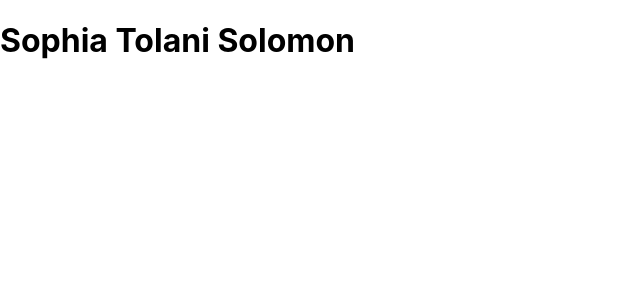
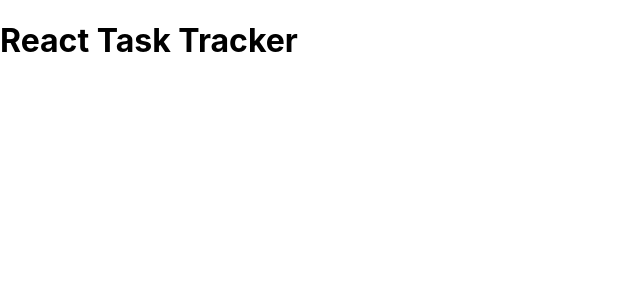
Before and after one commit to S-Solomon/React-task-tracker, a React (Create React App) app: page / in a window 1280 px wide. Shown: the top 300 px of the page, without its empty margins (0-640 px from the left). Built offline with nearby package versions, Linux system fonts and the light colour scheme.

Commit message:
PropTypes

```diff
--- a/src/App.js
+++ b/src/App.js
@@ -3,7 +3,7 @@
 function App() {
   return (
     <div className="container">
-      <Header title="Sophia Tolani Solomon"/>
+      <Header />
     </div>
   );
 }
--- a/src/components/Header.js
+++ b/src/components/Header.js
@@ -1,9 +1,19 @@
-const Header = (props) => {
+import PropTypes from 'prop-types';
+
+const Header = ({ title }) => {
     return (
         <header>
-            <h1>{props.title}</h1>
+            <h1>{title}</h1>
         </header>
     )
 }
 
+Header.defaultProps = {
+    title: 'React Task Tracker',
+}
+
+Header.propTypes = {
+    title: PropTypes.string.isRequired,
+}
+
 export default Header
```
Also changed, not shown: 1 other file (tests, documents, lock files or other folders).
